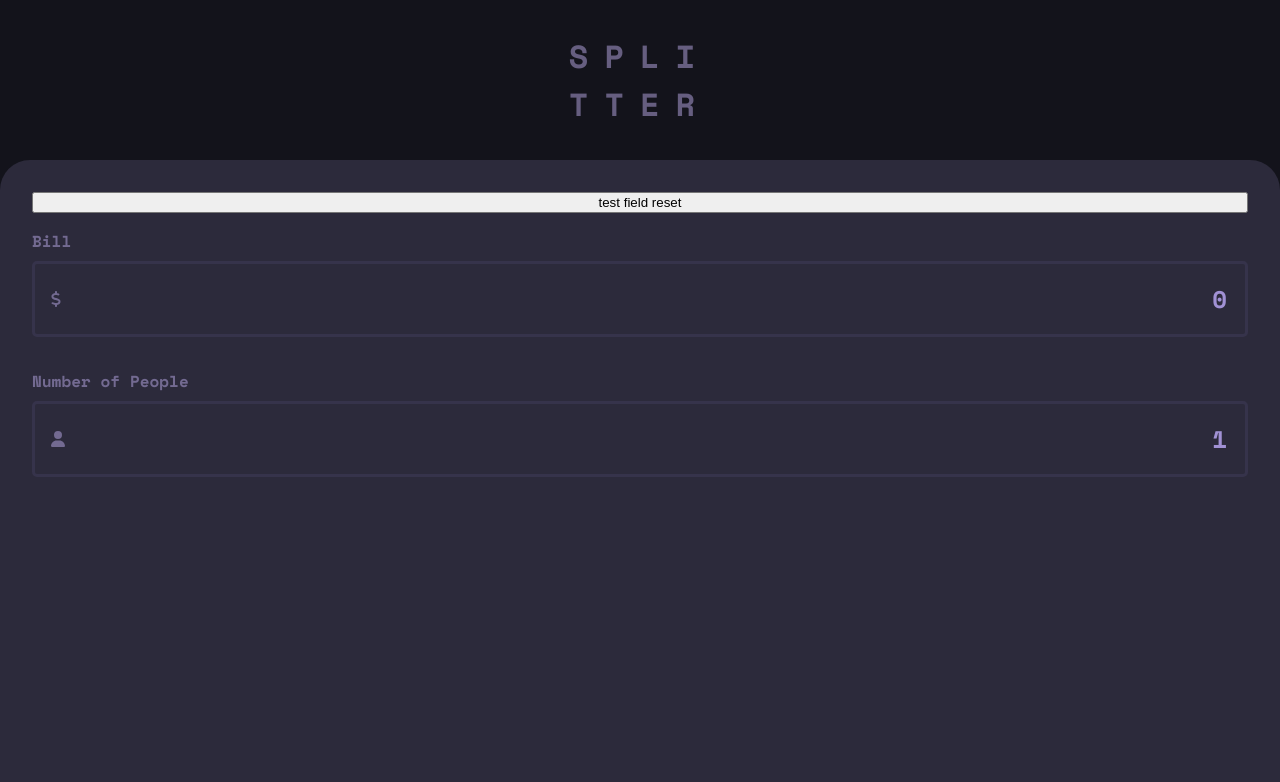
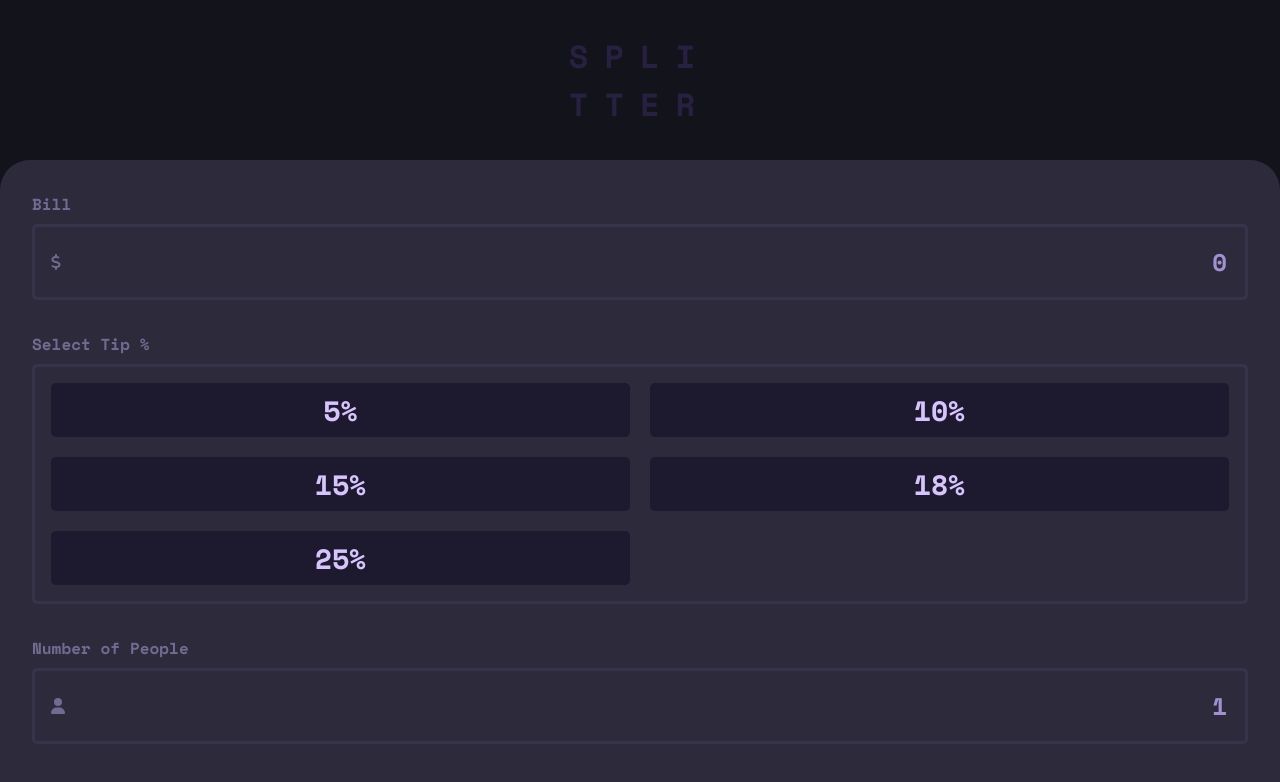
Before and after one commit to mv805/tip-calculator-app-react, a React (Create React App) app: page / in a window 1280 px wide. Shown: the top 782 px of the page. Built offline with nearby package versions, Linux system fonts and the light colour scheme.

Commit message:
Added select Tip component

```diff
--- a/src/App.css
+++ b/src/App.css
@@ -4,14 +4,14 @@
   --background: hsl(240, 17%, 9%);
   --panel: rgb(44, 42, 59);
   --panel-lines: rgb(54, 51, 75);
-  --panel-dark-boxes: red;
-  --panel-light-boxes: red;
+  --panel-dark-boxes: rgb(29, 26, 48);
+  --panel-light-boxes: rgb(114, 104, 168);
 
   --light-area-font-dark: rgb(161, 145, 212);
   --light-area-font-midtone: rgb(115, 106, 145);
-  --dark-area-font-bright: red;
-  --dark-area-font-midtone: rgb(102, 94, 128);
-  --dark-area-font-darker: red;
+  --dark-area-font-bright: rgb(215, 196, 252);
+  --dark-area-font-midtone: rgb(39, 32, 65);
+  --dark-area-font-darker: rgb(255, 255, 255);
 
 }
 
--- a/src/components/NumberInput.js
+++ b/src/components/NumberInput.js
@@ -1,4 +1,3 @@
-import { useState } from 'react';
 import styles from './NumberInput.module.css';
 
 const NumberInput = (props) => {
@@ -9,7 +8,6 @@ const NumberInput = (props) => {
         if (isNaN(e.target.value) ||
             +e.target.value < props.minValue ||
             e.target.value === '') {
-            console.log('invalid');
             return;
         }
 
@@ -22,7 +20,7 @@ const NumberInput = (props) => {
         const leadingZeroes = /0*/;
         let cleared = e.target.value.replace(leadingZeroes, '');
 
-        if (cleared.split('').includes('.')){
+        if (cleared.split('')[0] === '.'){
 
             let dollars = cleared.split('');
             dollars.splice(0,0,'0');
@@ -46,7 +44,6 @@ const NumberInput = (props) => {
                     id={ props.field }
                     onBlur={ clearLeadingZeroes }
                     type="number"
-                    min="0"
                 />
             </div>
         </div>
--- a/src/components/NumberInput.module.css
+++ b/src/components/NumberInput.module.css
@@ -6,7 +6,7 @@ input[type=number]::-webkit-inner-spin-button {
     /* border: 1px dashed rgb(248, 138, 138); */
     display: flex;
     gap: 0.5rem;
-    margin: 1rem 0;
+    margin: 1rem 1rem;
     flex-direction: column;
     color: var(--light-area-font-midtone);
 }
--- /dev/null
+++ b/src/components/PercentButton.js
@@ -0,0 +1,20 @@
+import { Fragment, useState } from 'react';
+import styles from './PercentButton.module.css';
+
+const PercentButton = (props) => {
+
+    const highlightButton = () => {
+        props.onSelectPercentage(props.percentage);
+    };
+
+    return (
+        <Fragment>
+            <button
+                className={ `${ styles.button }
+                ${ props.selectedPercentage === props.percentage ? styles.selected : styles['not-selected'] }` }
+                onClick={ highlightButton }>{ `${ props.percentage }%` }</button>
+        </Fragment>
+    );
+};
+
+export default PercentButton;
--- /dev/null
+++ b/src/components/PercentButton.module.css
@@ -0,0 +1,22 @@
+.not-selected {
+    color: var(--dark-area-font-bright);
+    background-color: var(--panel-dark-boxes);
+}
+
+.selected {
+    color: var(--dark-area-font-midtone);
+    background-color: var(--panel-light-boxes);
+}
+
+.button {
+    font-family: inherit;
+    font-size: 1.75rem;
+    border: none;
+    border-radius: 5px;
+    width: 100%;
+    height: 100%;
+}
+
+.button:hover {
+    cursor: pointer;
+}
--- a/src/components/TipCalculator.js
+++ b/src/components/TipCalculator.js
@@ -3,6 +3,7 @@ import styles from './TipCalculator.module.css';
 import { FontAwesomeIcon } from '@fortawesome/react-fontawesome';
 import { faUser, faDollarSign } from '@fortawesome/free-solid-svg-icons';
 import { useState } from 'react';
+import TipSelector from './TipSelector';
 
 const TipCalculator = () => {
 
@@ -11,6 +12,7 @@ const TipCalculator = () => {
 
     const [billAmount, setBillAmount] = useState(0);
     const [numOfPeople, setNumOfPeople] = useState(1);
+    const [selectedPercentage, setSelectedPercentage] = useState(0);
 
     const setBill = (price) => {
         setBillAmount(price);
@@ -28,18 +30,24 @@ const TipCalculator = () => {
 
     };
 
-    console.log('Bill: ', billAmount, typeof billAmount);
-    console.log('Num of People: ', numOfPeople, typeof numOfPeople);
+    // console.log('Bill: ', billAmount, typeof billAmount);
+    // console.log('Num of People: ', numOfPeople, typeof numOfPeople);
 
     return (
         <div className={ styles.panel }>
-            <button onClick={ formatInput }>test field reset</button>
             <NumberInput
                 field="Bill"
                 symbol={ moneySymbol }
                 onFieldUpdate={ setBill }
                 minValue={ 0 }
                 displayValue={ billAmount }
+            />
+            <TipSelector
+                selectedPercentage={ selectedPercentage }
+                onSelectPercentage={ (percent) => {
+                    setSelectedPercentage(percent);
+                    formatInput();
+                } }
             />
             <NumberInput
                 field="Number of People"
--- a/src/components/TipCalculator.module.css
+++ b/src/components/TipCalculator.module.css
@@ -5,5 +5,5 @@
     border-radius: 30px 30px 0 0;
     display: flex;
     flex-direction: column;
-    padding: 2rem 2rem;
+    padding: 1rem 1rem;
 }
--- /dev/null
+++ b/src/components/TipSelector.js
@@ -0,0 +1,47 @@
+import PercentButton from './PercentButton';
+import styles from './TipSelector.module.css';
+
+const TipSelector = (props) => {
+
+    return (
+        <div className={ styles['tip-selector'] }>
+            <label>Select Tip %</label>
+            <div className={ styles['button-panel'] }>
+                <PercentButton
+                    percentage={ 5 }
+                    selectedPercentage={ props.selectedPercentage }
+                    onSelectPercentage={ () => {
+                        props.onSelectPercentage(5);
+                    } } />
+                <PercentButton
+                    percentage={ 10 }
+                    selectedPercentage={ props.selectedPercentage }
+                    onSelectPercentage={ () => {
+                        props.onSelectPercentage(10);
+                    } } />
+                <PercentButton
+                    percentage={ 15 }
+                    selectedPercentage={ props.selectedPercentage }
+                    onSelectPercentage={ () => {
+                        props.onSelectPercentage(15);
+                    } } />
+                <PercentButton
+                    percentage={ 18 }
+                    selectedPercentage={ props.selectedPercentage }
+                    onSelectPercentage={ () => {
+                        props.onSelectPercentage(18);
+                    } }
+                />
+                <PercentButton
+                    percentage={ 25 }
+                    selectedPercentage={ props.selectedPercentage }
+                    onSelectPercentage={ () => {
+                        props.onSelectPercentage(25);
+                    } }
+                />
+            </div>
+        </div>
+    );
+};
+
+export default TipSelector;
--- /dev/null
+++ b/src/components/TipSelector.module.css
@@ -0,0 +1,22 @@
+.tip-selector {
+    display: flex;
+    gap: 0.5rem;
+    margin: 1rem 1rem;
+    flex-direction: column;
+    color: var(--light-area-font-midtone);
+
+}
+
+.tip-selector>div {
+    border: 3px solid var(--panel-lines);
+    border-radius: 5px;
+    padding: 1rem;
+    height: 15rem;
+}
+
+.button-panel {
+    display: grid;
+    grid-template: 1fr 1fr 1fr / 1fr 1fr;
+    row-gap: 1.25rem;
+    column-gap: 1.25rem;
+}
```
